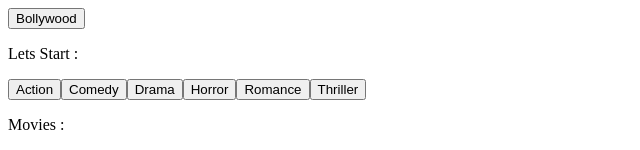
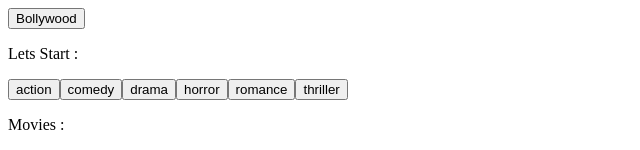
Before and after one commit to arjun-computer-geek/movie-recommendation-app, a React (Create React App) app: page / in a window 1280 px wide. Shown: the top 150 px of the page, without its empty margins (0-640 px from the left). Built offline with nearby package versions, Linux system fonts and the light colour scheme.

Commit message:
removing prototype string

```diff
--- a/src/App.js
+++ b/src/App.js
@@ -19,10 +19,6 @@
     }
   }
 
-  // A prototype for capitalize the first letter of the Stirng
-  String.prototype.capitalize = function () {
-    return this.charAt(0).toUpperCase() + this.slice(1);
-  }
 
   return (
     <div className="container">
@@ -39,7 +35,7 @@
               key={index}
               onClick={() => setGener(item)}
             >
-              {item.capitalize()}
+              {item}
             </button>
           );
         })
```
